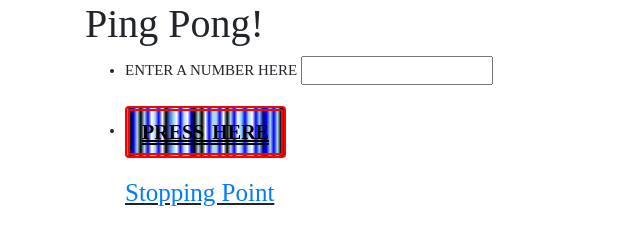
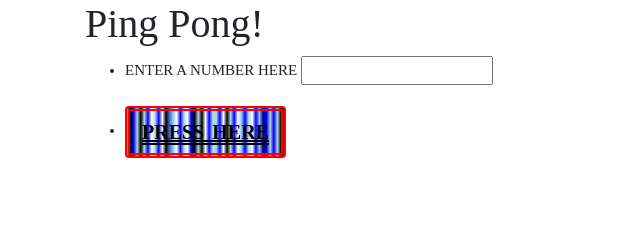
Before and after one commit to M00nDrag0n/PingPong, a plain HTML site: page index.html in a window 1280 px wide. Shown: the whole page, without its empty margins (0-640 px from the left). Drawn offline with nearby package versions, Linux system fonts and the light colour scheme.

Commit message:
remove Stopping Point

```diff
--- a/Css/Styles.css
+++ b/Css/Styles.css
@@ -17,8 +17,3 @@ text-shadow: 3px;
 word-spacing: 3px;
 text-decoration: double underline;
 }
-
-.StoppingPoint {
-font-size: 25px;
-text-decoration: underline;
-}
--- a/index.html
+++ b/index.html
@@ -28,11 +28,7 @@
       <div id="result">
         <p><span class="number"></span>
 
-      </div>
-      <div class="StoppingPoint"
-        <h3><a href="https://www.learnhowtoprogram.com/intro-to-programming-evening/arrays-looping-8a0d105a-0895-42ec-b85c-d45f7f2eba79/leap-year-part-2">Stopping Point</a></h3>
-      </div>
-    </div>
+
 
   </body>
 </html>
```
